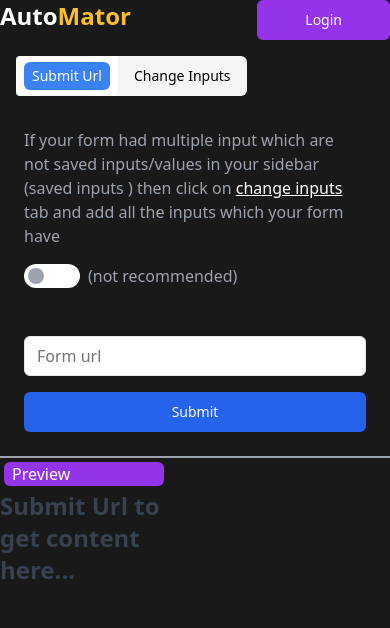
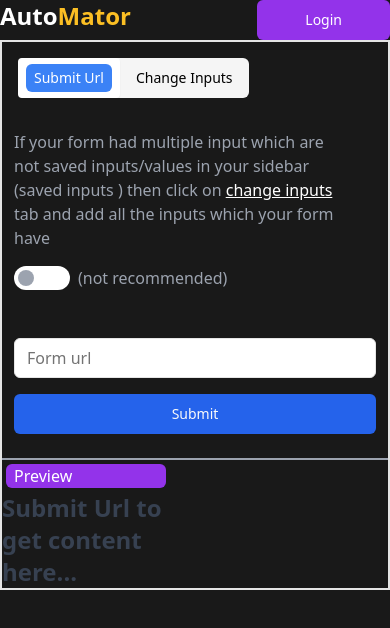
Before and after one commit to Dilippurohit47/Automate-app, a Next.js app: page /form-fill in a window 390 px wide. Shown: the top 628 px of the page. Built offline with nearby package versions, Linux system fonts and the light colour scheme; no server answers.

Commit message:
urls section made responsive

```diff
--- a/src/app/(pages)/(servicePages)/form-fill/page.tsx
+++ b/src/app/(pages)/(servicePages)/form-fill/page.tsx
@@ -20,9 +20,9 @@
   const [htmlContent, setHtmlContent] = useState<string>("");
 
   return (
-    <div className=" lg:flex  bg-[#191919] w-full lg:px-12 lg:pt-20 pt-10 overflow-hidden min-h-screen ">
+    <div className=" lg:flex  bg-[#191919] w-full lg:px-12 md:pt-20 pt-10 overflow-hidden min-h-screen ">
       {/* <InputBars /> */}
-      <div className="text-white flex flex-col   lg:flex-row  w-full lg:border-t-[1px] lg:border-l-[1px]">
+      <div className="text-white flex flex-col   md:flex-row  w-full md:border-t-[1px] lg:border-l-[1px] border-2">
         <Tabs defaultValue={switchTabs} className="lg:w-2/4 relative ">
           <TabsList className="px-0 py-0 mt-4 ml-4 ">
             <TabsTrigger
--- a/src/components/form-fill/RecentlyUsedUrl.tsx
+++ b/src/components/form-fill/RecentlyUsedUrl.tsx
@@ -34,8 +34,8 @@
       toast.success("url copied ", {
         duration: 500,
         style: {
-          background: "#27272A", // Your desired background color
-          color: "white", // Text color for better contrast
+          background: "#27272A",
+          color: "white",
         },
       })
     );
@@ -49,21 +49,19 @@
             Recently used urls
             <IoLinkSharp className="translate-y-[2px]" />
           </h3>
-          <div className="">
           <div className="flex flex-col gap-1 mt-4">
             {recetUrls.map((item) => (
-                <div className="flex gap-4 items-center ">
-                  <h3 className="text-[#c1c1c1]" key={item.id}>
+              <div className="flex gap-4   max-sm:gap-[4px]    items-center max-md:text-[0.85rem]   ">
+                <h3 className="text-[#c1c1c1]   " key={item.id}>
                   {item.url}
                 </h3>
                 <MdOutlineContentCopy
                   size={13}
-                    className="cursor-pointer"
+                  className="cursor-pointer "
                   onClick={() => saveToClipBoard(item.url)}
                 />
               </div>
             ))}
-            </div>
           </div>
         </div>
       )}
--- a/src/components/form-fill/UrlSection.tsx
+++ b/src/components/form-fill/UrlSection.tsx
@@ -39,9 +39,9 @@
   };
 
   return (
-    <div className="w-full h-full px-6 py-6 flex flex-col gap-12  ">
+    <div className="w-full h-full lg:px-6 px-3 py-6 flex flex-col gap-12  ">
       <div className=" flex flex-col gap-4 max-w-[20rem]">
-        <p className="  text-gray-400  text-[1rem]">
+        <p className="  text-gray-400  text-[1rem]  ">
           If your form had multiple input which are not saved inputs/values in
           your sidebar (saved inputs ) then click on{" "}
           <span className="text-white underline"> change inputs </span>tab and
@@ -80,11 +80,11 @@
           placeholder="Form url"
           type="url "
           value={url}
-          className="text-black"
+          className="text-black max-md:max-w-[25rem]"
           onChange={(e) => setUrl(e.target.value)}
         />
         <Button
-          className="bg-blue-600 hover:bg-blue-700"
+          className="bg-blue-600 hover:bg-blue-700 max-md:max-w-[25rem]"
           onClick={submitUrlToBackend}
         >
           Submit
```
Lines whose indentation alone changed are shown as unchanged.
